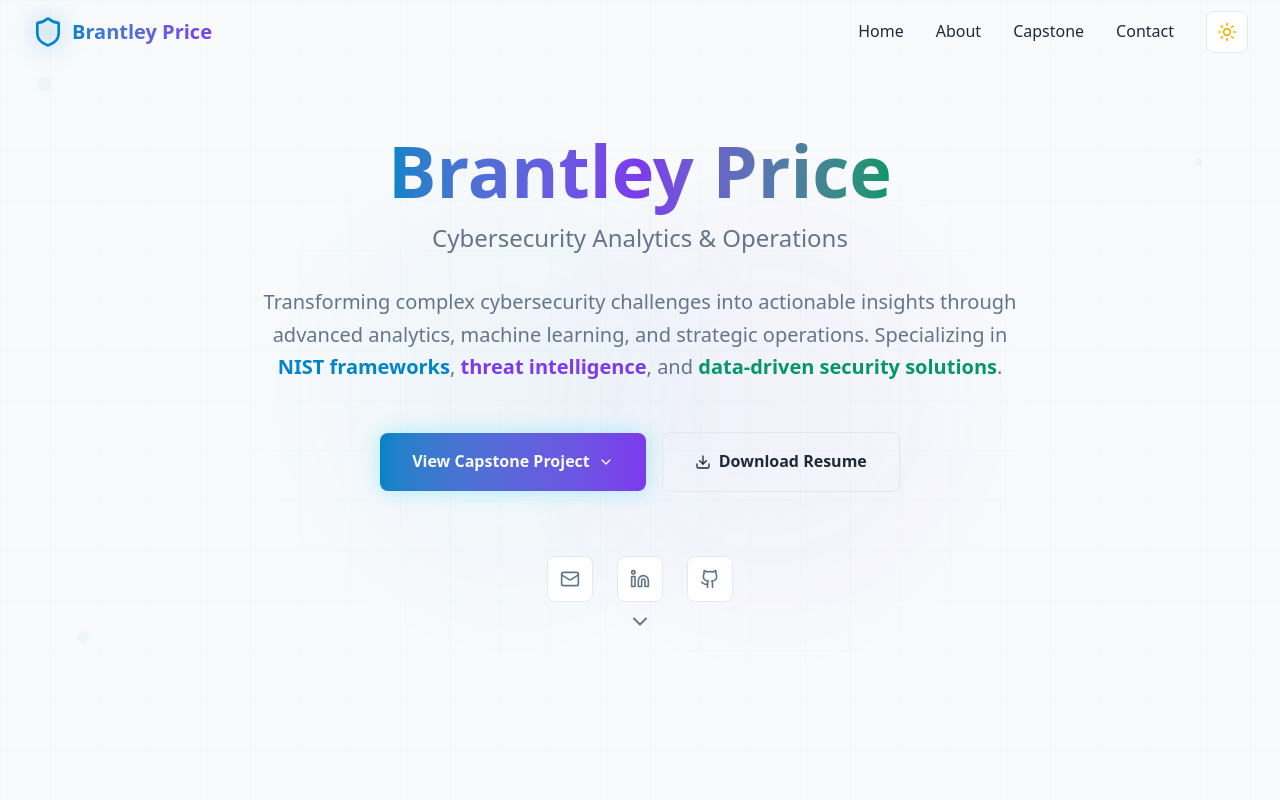
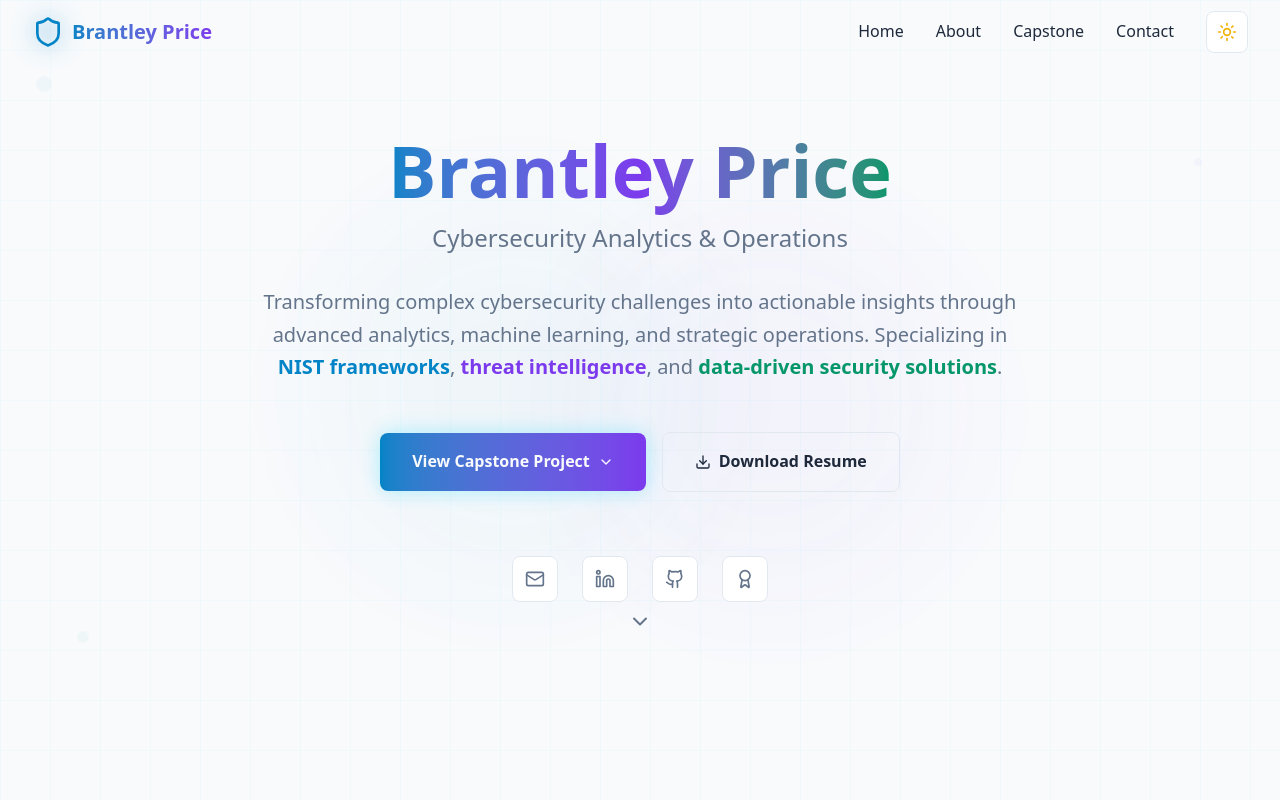
Before and after one commit to CrowdPlzr/capstone-project, a Next.js app: page / in a window 1280 px wide. Shown: the top 800 px of the page. Built offline with nearby package versions, Linux system fonts and the light colour scheme.

Commit message:
Add Credly certifications link to showcase cybersecurity credentials - Added Award icon links in Hero and Contact sections highlighting professional certifications

```diff
--- a/src/components/layout/Contact.tsx
+++ b/src/components/layout/Contact.tsx
@@ -1,7 +1,7 @@
 "use client";
 
 import { motion } from "framer-motion";
-import { Mail, Phone, MapPin, Send, Linkedin, Github } from "lucide-react";
+import { Mail, Phone, MapPin, Send, Linkedin, Github, Award } from "lucide-react";
 
 const Contact = () => {
   const contactInfo = [
@@ -37,6 +37,12 @@ const Contact = () => {
       label: "GitHub",
       href: "https://github.com/brantley-price",
       color: "hover:text-gray-400"
+    },
+    {
+      icon: Award,
+      label: "Credly Certifications",
+      href: "https://www.credly.com/users/brantley-price.56d860fc",
+      color: "hover:text-neon-green"
     },
     {
       icon: Mail,
--- a/src/components/layout/Hero.tsx
+++ b/src/components/layout/Hero.tsx
@@ -1,7 +1,7 @@
 "use client";
 
 import { motion } from "framer-motion";
-import { ChevronDown, Download, Mail, Github, Linkedin } from "lucide-react";
+import { ChevronDown, Download, Mail, Github, Linkedin, Award } from "lucide-react";
 
 const Hero = () => {
   const scrollToSection = (sectionId: string) => {
@@ -93,7 +93,7 @@ const Hero = () => {
           >
             <motion.a
               whileHover={{ scale: 1.1, y: -2 }}
-              href="mailto:brantley@example.com"
+              href="mailto:brantleyp@gmail.com"
               className="p-3 bg-card border border-border rounded-lg hover:border-neon-blue transition-all duration-300 group"
             >
               <Mail className="w-5 h-5 text-muted-foreground group-hover:text-neon-blue transition-colors" />
@@ -115,6 +115,16 @@ const Hero = () => {
               className="p-3 bg-card border border-border rounded-lg hover:border-neon-blue transition-all duration-300 group"
             >
               <Github className="w-5 h-5 text-muted-foreground group-hover:text-neon-blue transition-colors" />
+            </motion.a>
+            <motion.a
+              whileHover={{ scale: 1.1, y: -2 }}
+              href="https://www.credly.com/users/brantley-price.56d860fc"
+              target="_blank"
+              rel="noopener noreferrer"
+              className="p-3 bg-card border border-border rounded-lg hover:border-neon-green transition-all duration-300 group"
+              aria-label="View Credly Certifications"
+            >
+              <Award className="w-5 h-5 text-muted-foreground group-hover:text-neon-green transition-colors" />
             </motion.a>
           </motion.div>
 
```
